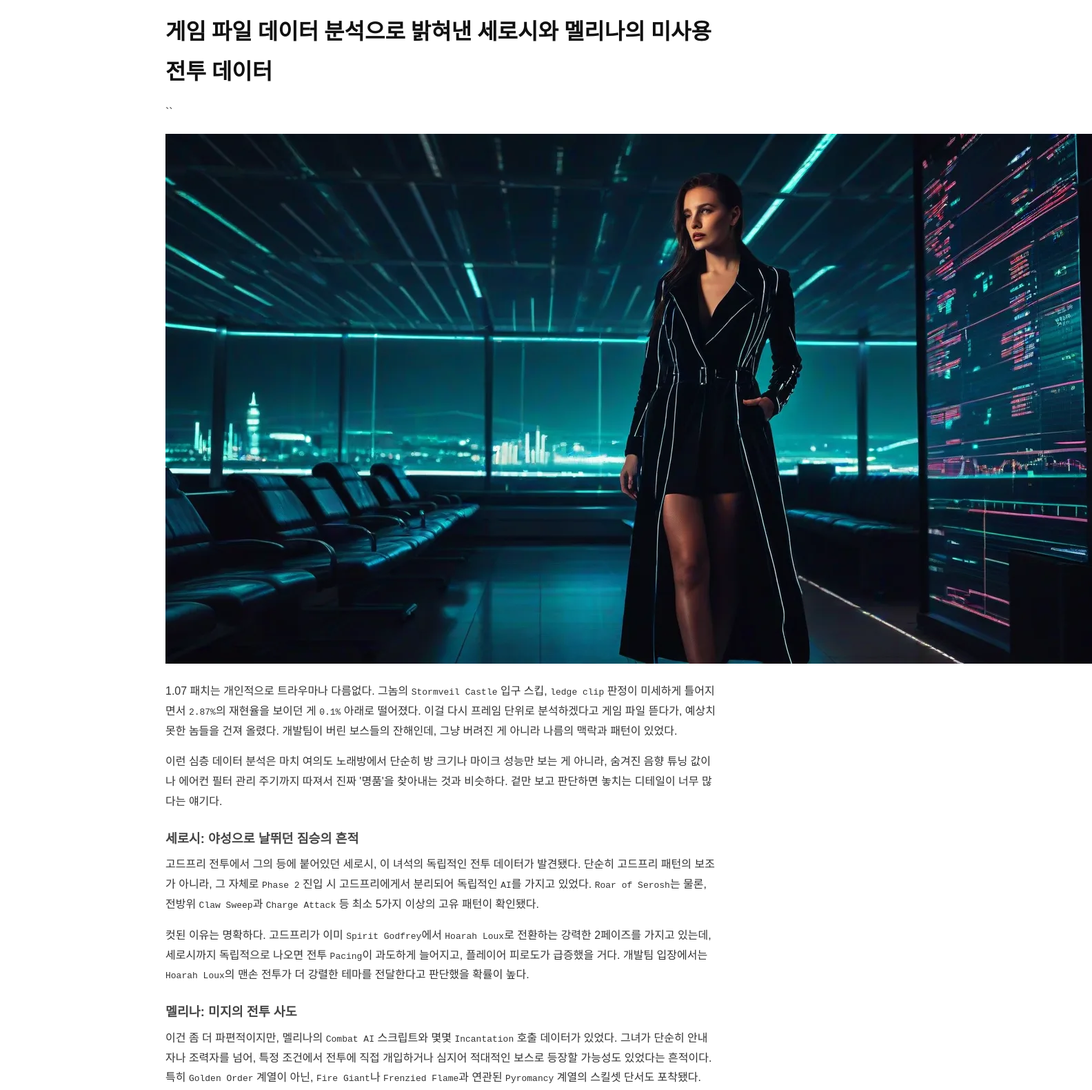
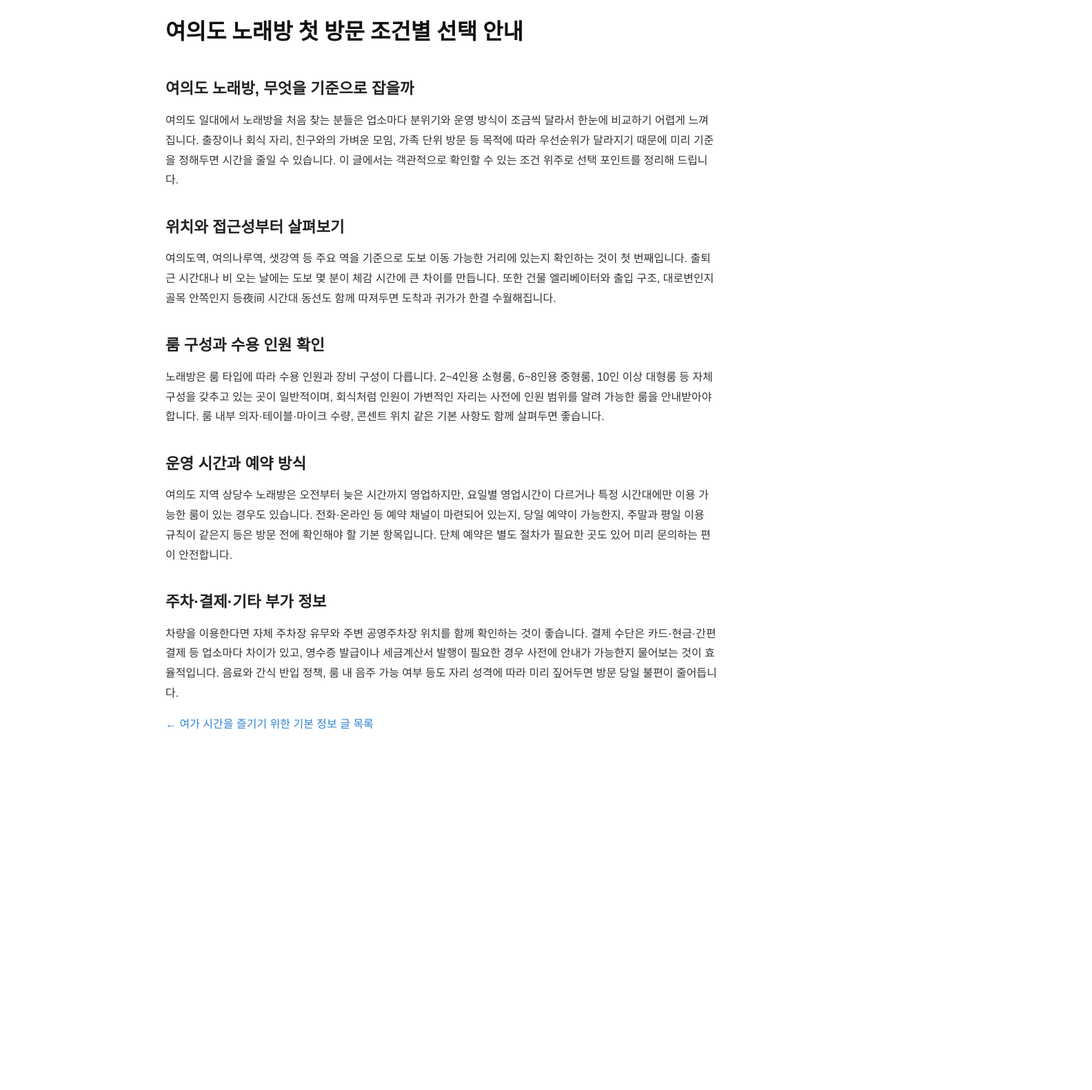
Before and after one commit to mqlwmsltm-arch/bp-t3b05-yd-kb-info, a plain HTML site: page posts/review-001.html in a window 1280 px wide. Shown: the part 72-1652 px from the top of the page at 69% size, 1584 px wide, since content can reach past the window. After the commit the page ends 1177 px from the top, so only its background shows below. Drawn offline with Linux system fonts and the light colour scheme.

Commit message:
deploy: garbage-free snapshot 2026-08-30T10:46:26.178Z

```diff
--- a/posts/review-001.html
+++ b/posts/review-001.html
@@ -3,8 +3,8 @@
 <head>
   <meta charset="UTF-8">
   <meta name="viewport" content="width=device-width, initial-scale=1.0">
-  <title>게임 파일 데이터 분석으로 밝혀낸 세로시와 멜리나의 미사용 전투 데이터</title>
-<meta name="description" content="1.07 패치는 개인적으로 트라우마나 다름없다. 그놈의 Stormveil Castle 입구 스킵, ledge clip 판정이 미세하게 틀어지면서 2.87% 의 재현율을 보이던 게 0.1% 아래로 떨어졌다.">
+  <title>여의도 노래방 첫 방문 조건별 선택 안내</title>
+<meta name="description" content="여의도 일대에서 노래방을 처음 찾는 분들은 업소마다 분위기와 운영 방식이 조금씩 달라서 한눈에 비교하기 어렵게 느껴집니다. 출장이나 회식 자리, 친구와의 가벼운 모임, 가족 단위 방문 등 목적에 따라 우선순위가 달라지기 때문에 미리 기준을 정해두면 시간을 줄일 수 있습니다.">
   <link rel="canonical" href="https://yeouido-song-room.node-link.shop/posts/review-001.html">
   <style>
     body { font-family: sans-serif; line-height: 1.8; max-width: 800px; margin: 40px auto; padding: 0 20px; color: #333; }
@@ -17,8 +17,8 @@
   </style>
   <meta property="og:url" content="https://yeouido-song-room.node-link.shop/posts/review-001.html">
   <link rel="icon" type="image/svg+xml" href="../favicon.svg">
-  <meta property="og:title" content="게임 파일 데이터 분석으로 밝혀낸 세로시와 멜리나의 미사용 전투 데이터">
-  <meta property="og:description" content="1.07 패치는 개인적으로 트라우마나 다름없다. 그놈의 Stormveil Castle 입구 스킵, ledge clip 판정이 미세하게 틀어지면서 2.87% 의 재현율을 보이던 게 0.1% 아래로 떨어졌다.">
+  <meta property="og:title" content="여의도 노래방 첫 방문 조건별 선택 안내">
+  <meta property="og:description" content="여의도 일대에서 노래방을 처음 찾는 분들은 업소마다 분위기와 운영 방식이 조금씩 달라서 한눈에 비교하기 어렵게 느껴집니다. 출장이나 회식 자리, 친구와의 가벼운 모임, 가족 단위 방문 등 목적에 따라 우선순위가 달라지기 때문에 미리 기준을 정해두면 시간을 줄일 수 있습니다.">
   <meta property="og:type" content="website">
   <meta name="twitter:card" content="summary">
 </head>
@@ -27,24 +27,25 @@
     <a href="../index.html">← 목록으로 돌아가기</a>
   </header>
   <main>
-    <h1>게임 파일 데이터 분석으로 밝혀낸 세로시와 멜리나의 미사용 전투 데이터</h1>
-    <article>
-      <p>``</p>
-<p><img src="../assets/interior__hero__t3b04-gh-club-look-1__1344x768__abb7d039ddf3b9cf.webp" alt="엘든링 데이터마이닝으로 발견된 미사용 보스들의 잔해 이미지" loading="lazy" width="1344" height="768"></p>
-<p>1.07 패치는 개인적으로 트라우마나 다름없다. 그놈의 <code>Stormveil Castle</code> 입구 스킵, <code>ledge clip</code> 판정이 미세하게 틀어지면서 <code>2.87%</code>의 재현율을 보이던 게 <code>0.1%</code> 아래로 떨어졌다. 이걸 다시 프레임 단위로 분석하겠다고 게임 파일 뜯다가, 예상치 못한 놈들을 건져 올렸다. 개발팀이 버린 보스들의 잔해인데, 그냥 버려진 게 아니라 나름의 맥락과 패턴이 있었다.</p>
-<p>이런 심층 데이터 분석은 마치 여의도 노래방에서 단순히 방 크기나 마이크 성능만 보는 게 아니라, 숨겨진 음향 튜닝 값이나 에어컨 필터 관리 주기까지 따져서 진짜 '명품'을 찾아내는 것과 비슷하다. 겉만 보고 판단하면 놓치는 디테일이 너무 많다는 얘기다.</p>
-<h3>세로시: 야성으로 날뛰던 짐승의 흔적</h3>
-<p>고드프리 전투에서 그의 등에 붙어있던 세로시, 이 녀석의 독립적인 전투 데이터가 발견됐다. 단순히 고드프리 패턴의 보조가 아니라, 그 자체로 <code>Phase 2</code> 진입 시 고드프리에게서 분리되어 독립적인 <code>AI</code>를 가지고 있었다. <code>Roar of Serosh</code>는 물론, 전방위 <code>Claw Sweep</code>과 <code>Charge Attack</code> 등 최소 5가지 이상의 고유 패턴이 확인됐다.</p>
-<p>컷된 이유는 명확하다. 고드프리가 이미 <code>Spirit Godfrey</code>에서 <code>Hoarah Loux</code>로 전환하는 강력한 2페이즈를 가지고 있는데, 세로시까지 독립적으로 나오면 전투 <code>Pacing</code>이 과도하게 늘어지고, 플레이어 피로도가 급증했을 거다. 개발팀 입장에서는 <code>Hoarah Loux</code>의 맨손 전투가 더 강렬한 테마를 전달한다고 판단했을 확률이 높다.</p>
-<h3>멜리나: 미지의 전투 사도</h3>
-<p>이건 좀 더 파편적이지만, 멜리나의 <code>Combat AI</code> 스크립트와 몇몇 <code>Incantation</code> 호출 데이터가 있었다. 그녀가 단순히 안내자나 조력자를 넘어, 특정 조건에서 전투에 직접 개입하거나 심지어 적대적인 보스로 등장할 가능성도 있었다는 흔적이다. 특히 <code>Golden Order</code> 계열이 아닌, <code>Fire Giant</code>나 <code>Frenzied Flame</code>과 연관된 <code>Pyromancy</code> 계열의 스킬셋 단서도 포착됐다.</p>
-<p>아마 개발 초기에 그녀의 역할이 덜 확정된 상태에서, 여러 가능성을 열어두고 만든 더미 데이터였을 것이다. 최종적으로 그녀는 '플레이어의 의지'와 '선택'에 더 큰 영향을 미치는 상징적 존재로 남았고, 직접적인 전투는 어색하다는 판단이 있었을 거다. 플레이어가 멜리나를 직접 공격하는 시나리오도 있었을지 모른다.</p>
-<h3>고드윈: 죽음의 부패가 활보하는 공포</h3>
-<p>최종 게임에서는 지하에서 거대한 시체로만 존재하는 고드윈. 하지만 초기 데이터에는 훨씬 더 활동적이고 끔찍한 형태의 <code>Godwyn the Golden</code> 모델과, 이를 활용한 보스전 <code>Collision Mesh</code> 및 <code>Attack Box</code> 데이터가 있었다. 마치 <code>Deathblight</code>와 <code>Scarlet Rot</code>이 뒤섞인 듯한 <code>AoE</code> 공격과 <code>Tentacle Slam</code> 패턴이 확인됐다.</p>
-<p>이건 아마 게임의 <code>Tone</code>과 <code>Narrative Consistency</code> 문제로 잘려나갔을 가능성이 크다. 이미 수많은 <code>Demigod</code> 보스전이 있는데, 고드윈까지 직접적인 전투 보스로 등장하면 <code>Lore</code>의 무게감이 분산될 수 있다. 또한, 그의 <code>Rotting Corpse</code> 이미지가 주는 <code>Cosmic Horror</code>는 정적인 상태로 더 효과적이라는 판단도 있었을 것이다. 1.06 이전 빌드에서는 이 데이터 잔해가 더 명확했는데, 패치마다 조각나는 게 여의도 노래방의 신곡 업데이트처럼 예측 불가다.</p>
 
-    </article>
-      <nav class="post-pager" aria-label="글 이동">
+<h1>여의도 노래방 첫 방문 조건별 선택 안내</h1>
+<article>
+<h2>여의도 노래방, 무엇을 기준으로 잡을까</h2>
+<p>여의도 일대에서 노래방을 처음 찾는 분들은 업소마다 분위기와 운영 방식이 조금씩 달라서 한눈에 비교하기 어렵게 느껴집니다. 출장이나 회식 자리, 친구와의 가벼운 모임, 가족 단위 방문 등 목적에 따라 우선순위가 달라지기 때문에 미리 기준을 정해두면 시간을 줄일 수 있습니다. 이 글에서는 객관적으로 확인할 수 있는 조건 위주로 선택 포인트를 정리해 드립니다.</p>
+
+<h2>위치와 접근성부터 살펴보기</h2>
+<p>여의도역, 여의나루역, 샛강역 등 주요 역을 기준으로 도보 이동 가능한 거리에 있는지 확인하는 것이 첫 번째입니다. 출퇴근 시간대나 비 오는 날에는 도보 몇 분이 체감 시간에 큰 차이를 만듭니다. 또한 건물 엘리베이터와 출입 구조, 대로변인지 골목 안쪽인지 등夜间 시간대 동선도 함께 따져두면 도착과 귀가가 한결 수월해집니다.</p>
+
+<h2>룸 구성과 수용 인원 확인</h2>
+<p>노래방은 룸 타입에 따라 수용 인원과 장비 구성이 다릅니다. 2~4인용 소형룸, 6~8인용 중형룸, 10인 이상 대형룸 등 자체 구성을 갖추고 있는 곳이 일반적이며, 회식처럼 인원이 가변적인 자리는 사전에 인원 범위를 알려 가능한 룸을 안내받아야 합니다. 룸 내부 의자·테이블·마이크 수량, 콘센트 위치 같은 기본 사항도 함께 살펴두면 좋습니다.</p>
+
+<h2>운영 시간과 예약 방식</h2>
+<p>여의도 지역 상당수 노래방은 오전부터 늦은 시간까지 영업하지만, 요일별 영업시간이 다르거나 특정 시간대에만 이용 가능한 룸이 있는 경우도 있습니다. 전화·온라인 등 예약 채널이 마련되어 있는지, 당일 예약이 가능한지, 주말과 평일 이용 규칙이 같은지 등은 방문 전에 확인해야 할 기본 항목입니다. 단체 예약은 별도 절차가 필요한 곳도 있어 미리 문의하는 편이 안전합니다.</p>
+
+<h2>주차·결제·기타 부가 정보</h2>
+<p>차량을 이용한다면 자체 주차장 유무와 주변 공영주차장 위치를 함께 확인하는 것이 좋습니다. 결제 수단은 카드·현금·간편결제 등 업소마다 차이가 있고, 영수증 발급이나 세금계산서 발행이 필요한 경우 사전에 안내가 가능한지 물어보는 것이 효율적입니다. 음료와 간식 반입 정책, 룸 내 음주 가능 여부 등도 자리 성격에 따라 미리 짚어두면 방문 당일 불편이 줄어듭니다.</p>
+</article>
+    <nav class="post-pager" aria-label="글 이동">
       <a class="post-pager__prev" href="../posts/myth-002-pwl6bh.html">← 여가 시간을 즐기기 위한 기본 정보</a>
       <a class="post-pager__index" href="../posts.html">글 목록</a>
     </nav>
```
Also changed, not shown: posts.html (+2 -2 lines), posts/myth-002-pwl6bh.html (+1 -1 lines).
